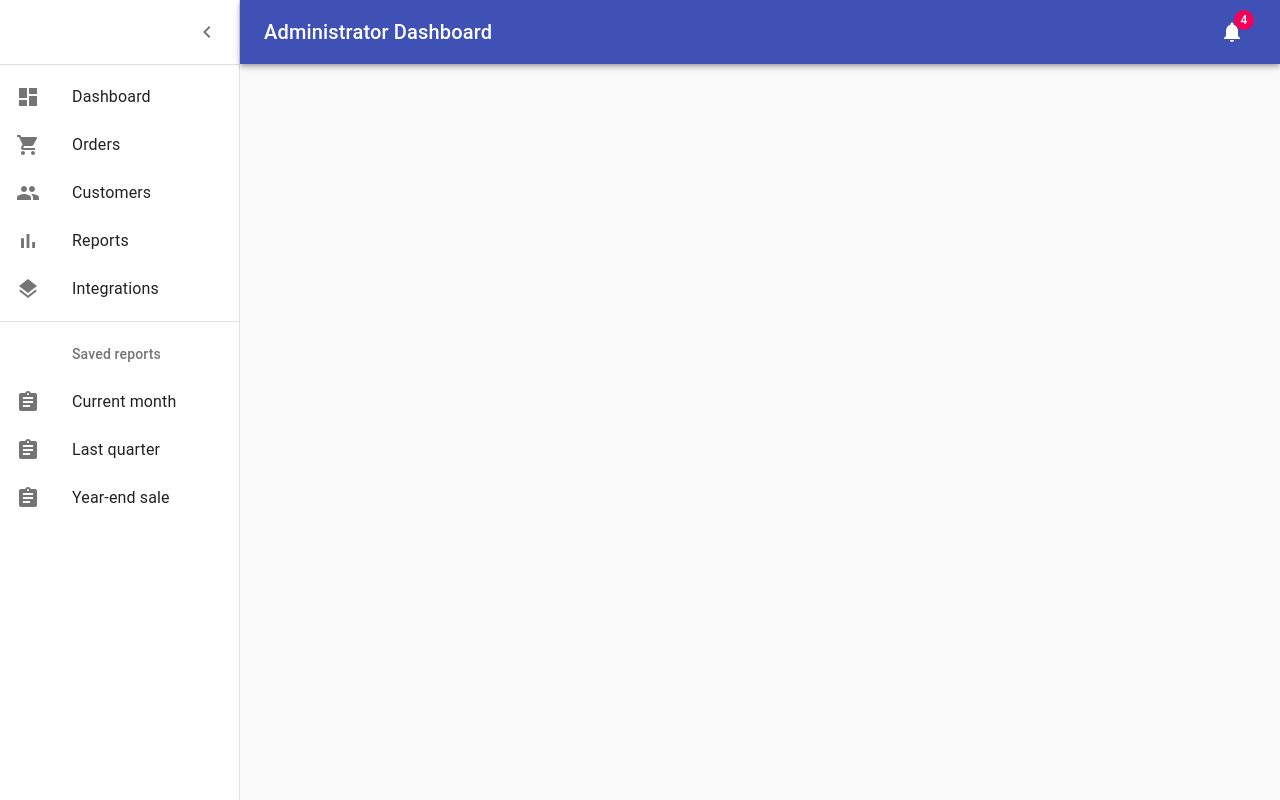
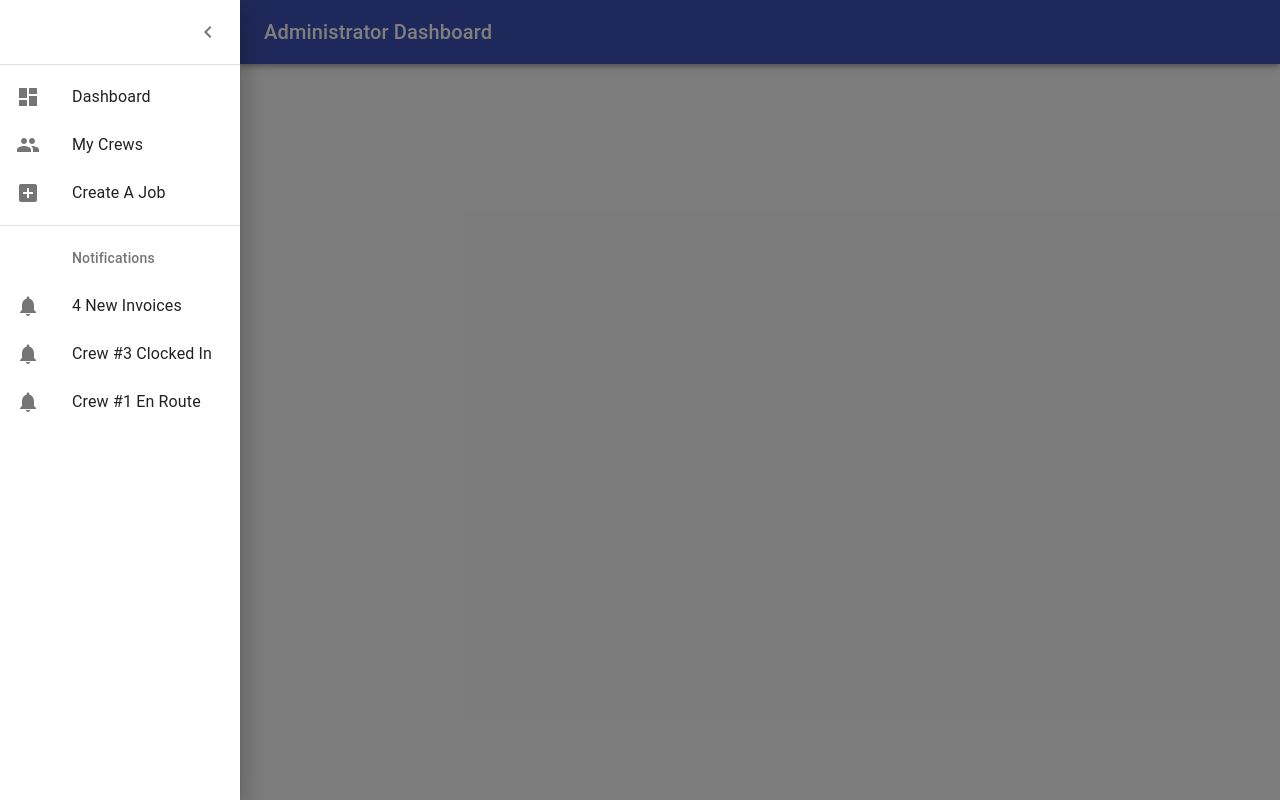
Before and after one commit to will98nicholson/Custom-Workforce-Manager, a React (Create React App) app in the folder client/: page /admin in a window 1280 px wide. Built offline with nearby package versions, Linux system fonts and the light colour scheme.

Commit message:
edited admin menu lists

```diff
--- a/client/src/components/AdminMenuList/index.js
+++ b/client/src/components/AdminMenuList/index.js
@@ -1,72 +1,58 @@
 import React from 'react';
 import ListItem from '@material-ui/core/ListItem';
+import ListItemText from '@material-ui/core/ListItemText';
 import ListItemIcon from '@material-ui/core/ListItemIcon';
-import ListItemText from '@material-ui/core/ListItemText';
 import ListSubheader from '@material-ui/core/ListSubheader';
-import DashboardIcon from '@material-ui/icons/Dashboard';
-import ShoppingCartIcon from '@material-ui/icons/ShoppingCart';
-import PeopleIcon from '@material-ui/icons/People';
-import BarChartIcon from '@material-ui/icons/BarChart';
-import LayersIcon from '@material-ui/icons/Layers';
-import AssignmentIcon from '@material-ui/icons/Assignment';
+import {
+    Dashboard,
+    People,
+    AddBox,
+    Notifications
+} from '@material-ui/icons';
 
 export const mainListItems = (
     <div>
         <ListItem button>
             <ListItemIcon>
-                <DashboardIcon />
+                <Dashboard />
             </ListItemIcon>
             <ListItemText primary="Dashboard" />
         </ListItem>
         <ListItem button>
             <ListItemIcon>
-                <ShoppingCartIcon />
+                <People />
             </ListItemIcon>
-            <ListItemText primary="Orders" />
+            <ListItemText primary="My Crews" />
         </ListItem>
         <ListItem button>
             <ListItemIcon>
-                <PeopleIcon />
+                <AddBox />
             </ListItemIcon>
-            <ListItemText primary="Customers" />
-        </ListItem>
-        <ListItem button>
-            <ListItemIcon>
-                <BarChartIcon />
-            </ListItemIcon>
-            <ListItemText primary="Reports" />
-        </ListItem>
-        <ListItem button>
-            <ListItemIcon>
-                <LayersIcon />
-            </ListItemIcon>
-            <ListItemText primary="Integrations" />
+            <ListItemText primary="Create A Job" />
         </ListItem>
     </div>
 );
 
 export const secondaryListItems = (
     <div>
-        <ListSubheader inset>Saved reports</ListSubheader>
+        <ListSubheader inset>Notifications</ListSubheader>
         <ListItem button>
             <ListItemIcon>
-                <AssignmentIcon />
+                <Notifications />
             </ListItemIcon>
-            <ListItemText primary="Current month" />
+            <ListItemText primary="4 New Invoices" />
         </ListItem>
         <ListItem button>
             <ListItemIcon>
-                <AssignmentIcon />
+                <Notifications />
             </ListItemIcon>
-            <ListItemText primary="Last quarter" />
+            <ListItemText primary="Crew #3 Clocked In" />
         </ListItem>
         <ListItem button>
             <ListItemIcon>
-                <AssignmentIcon />
+                <Notifications />
             </ListItemIcon>
-            <ListItemText primary="Year-end sale" />
+            <ListItemText primary="Crew #1 En Route" />
         </ListItem>
     </div>
 );
-
-// export {MainListItems, SecondaryListItems}
--- a/client/src/components/MenuToolbar.js
+++ b/client/src/components/MenuToolbar.js
@@ -18,7 +18,7 @@ import {
 import {
     Menu,
     ChevronLeft,
-    Notifications,
+
 } from '@material-ui/icons';
 
 import { mainListItems, secondaryListItems } from '../components/AdminMenuList';
@@ -128,20 +128,17 @@ export default function MenuToolbar() {
                         onClick={handleDrawerOpen}
                         className={clsx(classes.menuButton, open && classes.menuButtonHidden)}
                     >
-                        <Menu />
+                        <Badge badgeContent={4} color="secondary">
+                            <Menu />
+                        </Badge>
                     </IconButton>
                     <Typography component="h1" variant="h6" color="inherit" noWrap className={classes.title}>
                         Administrator Dashboard
                     </Typography>
-                    <IconButton color="inherit">
-                        <Badge badgeContent={4} color="secondary">
-                            <Notifications />
-                        </Badge>
-                    </IconButton>
                 </Toolbar>
             </AppBar>
             <Drawer
-                variant="permanent"
+                variant="temporary"
                 classes={{
                     paper: clsx(classes.drawerPaper, !open && classes.drawerPaperClose),
                 }}
@@ -157,12 +154,6 @@ export default function MenuToolbar() {
                 <Divider />
                 <List>{secondaryListItems}</List>
             </Drawer>
-            <main className={classes.content}>
-                <div className={classes.appBarSpacer} />
-                <Container maxWidth="lg" className={classes.container}>
-
-                </Container>
-            </main>
         </div>
     );
 }
```
Also changed, not shown: client/src/components/MenuDrawer.js (deleted, +0 -65 lines).
